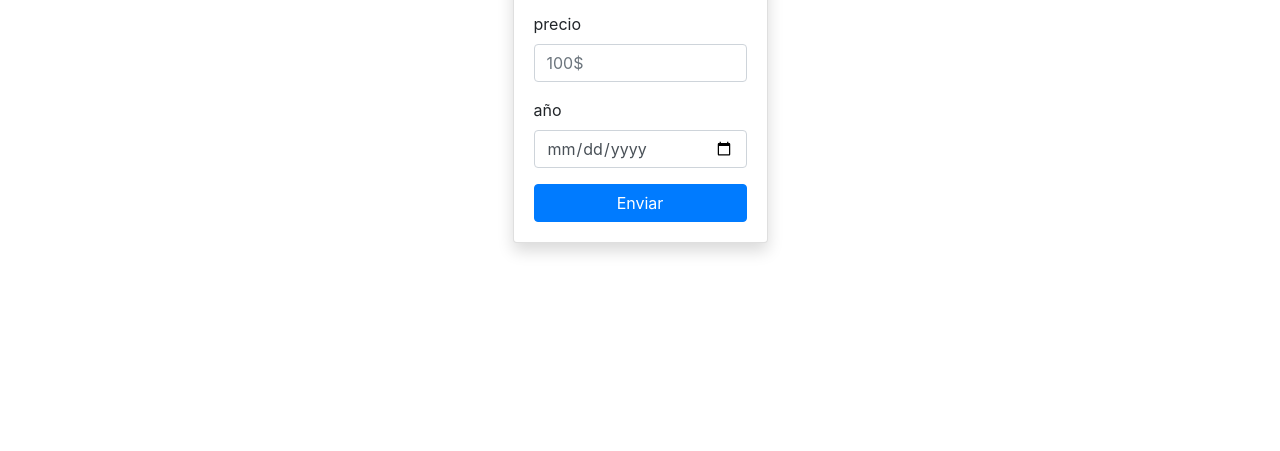
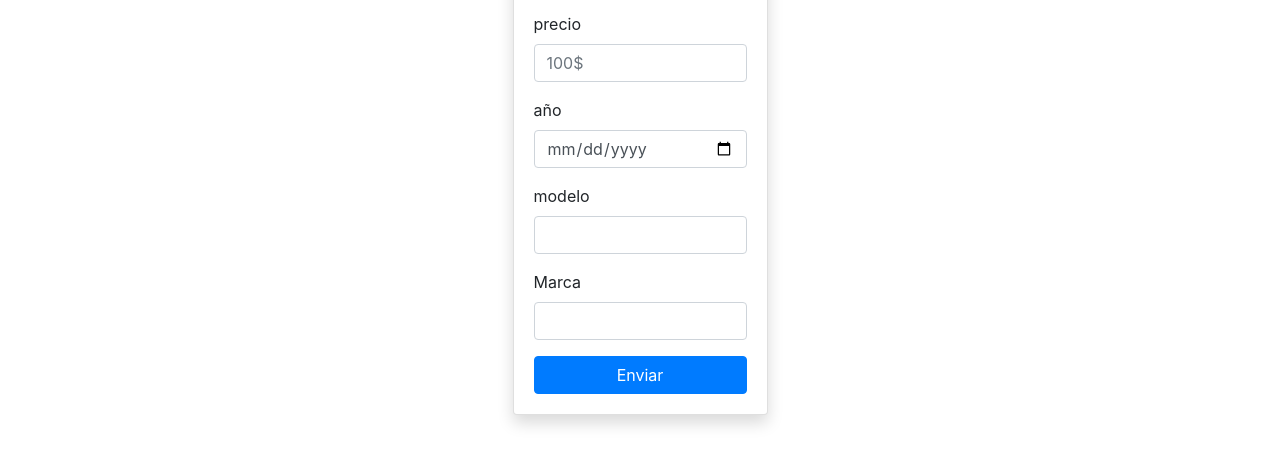
Before and after one commit to aguantebocapapa/PROYECTO-LOGISTICA-5to-3ra, a plain HTML site: page registrarVehiculos.html in a window 1280 px wide. Shown: the part 349-800 px from the top of the page. Drawn offline with nearby package versions, Linux system fonts and the light colour scheme.

Commit message:
Update registrarVehiculos.html

```diff
--- a/registrarVehiculos.html
+++ b/registrarVehiculos.html
@@ -71,6 +71,18 @@
                   <input type="date" class="form-control" id="año" required>
                 </div>
 
+                 <div class="mb-3">
+                  <label for="modelo" class="form-label">modelo</label>
+                  <input type="text" class="form-control" id="modelo" required>
+                </div>
+
+                <div class="mb-3">
+                  <label for="Marca" class="form-label">Marca</label>
+                  <input type="text" class="form-control" id="Marca" required>
+                </div>
+
+
+
                 <button type="submit" class="btn btn-primary w-100 hover-lift">Enviar</button>
               </form>
             </div>
```
